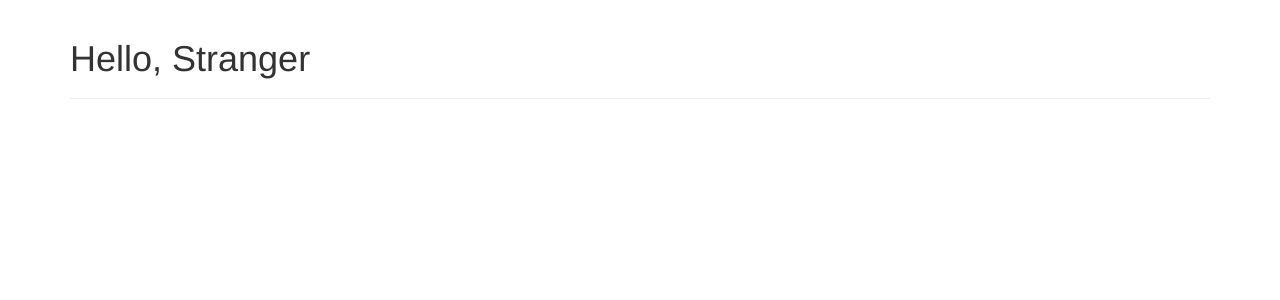
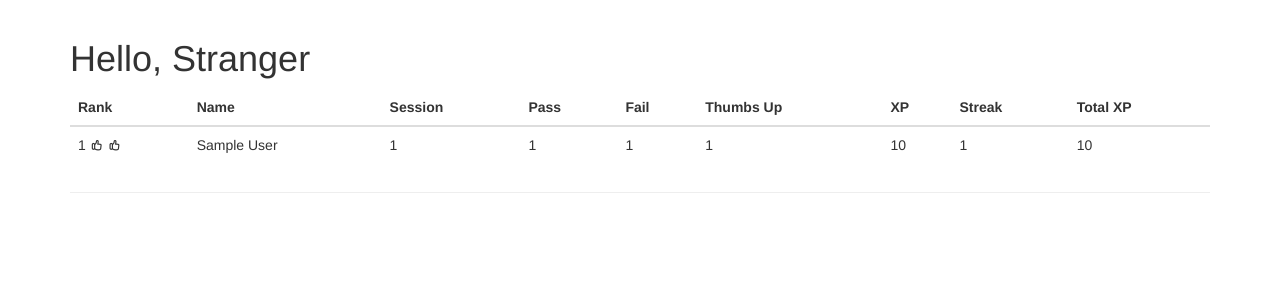
Before and after one commit to z5tron/hanzi, a Flask app: page / in a window 1280 px wide. Shown: the part 51-351 px from the top of the page. Run offline with Flask 2, Linux system fonts and the light colour scheme; tables that the repository leaves empty hold one stand-in row (values such as "Sample post"); some libraries are stand-ins or nearby versions.

Commit message:
improve ranks

```diff
--- a/qiangzhi/app/main/views.py
+++ b/qiangzhi/app/main/views.py
@@ -12,35 +12,22 @@ from ..models import User, Progress, Word, Score
 
 from sqlalchemy.sql import func
 
-def get_user_progress(userid, tz_offset=240):
-    loc_t = datetime.utcnow() - timedelta(minutes=tz_offset)
-    utc_cutoff = datetime.utcnow() - timedelta(hours=loc_t.hour,
-                                               minutes=loc_t.minute)
-    words = {}
-    total_points, today_points = 0, 0
-    for w in Progress.query.filter_by(user_id=userid).order_by(Progress.study_date.desc()).all():
-        if w.word_id not in words:
-            words[w.word_id] = {
-                'word': w.word, 'book': w.book, 'chapter': w.chapter,
-                'trial': w.trial,
-                'study_date': w.study_date.strftime("%Y-%m-%dT%H:%M:%S.%f%z"),
-                'word_id': w.word_id, 'total_points': w.total_points,
-                'score': 0, 'user_id': w.user_id}
-            total_points += w.total_points if w.total_points < 5000 else 0
-        if w.study_date > utc_cutoff:
-            words[w.word_id]['score'] += w.points
-            today_points += w.points
-    return { 'total_points': total_points, 'today_points': today_points}
-
-
-@main.route('/secret')
-@login_required
-def secret():
-    return "Only authenticated users are allowed!"
 
 @main.route('/')
 def index():
-    return render_template("index.html")
+    users = []
+    for u in User.query.all():
+        s = Score.query.filter_by(study_y4md=u.session_date).first()
+        users.append({
+            'name': u.name, 'tot_xpoints': u.tot_xpoints,
+            'streak': u.streak, 'session_date': u.session_date,
+            'num_pass': 0 if not s else s.num_pass,
+            'num_fail': 0 if not s else s.num_fail,
+            'num_thumb_up': 0 if not s else s.num_thumb_up,
+            'cur_xpoints': 0 if not s else s.xpoints,
+        })
+    users = sorted(users, key=lambda x: (x['session_date'], x['cur_xpoints']), reverse=True)
+    return render_template("index.html", users=users)
 
 @main.route('/import-book')
 @login_required
--- a/qiangzhi/app/templates/base.html
+++ b/qiangzhi/app/templates/base.html
@@ -21,7 +21,7 @@
 	<span class="icon-bar"></span>
 	<span class="icon-bar"></span>
       </button>
-      <a class="navbar-brand" href="#">Hanzi</a>
+      <a class="navbar-brand" href="/">Hanzi</a>
     </div>
     <div id="navbar" class="navbar-collapse collapse">
       {% if current_user.is_authenticated %}
--- a/qiangzhi/app/templates/index.html
+++ b/qiangzhi/app/templates/index.html
@@ -6,5 +6,39 @@
   <h1>Hello, {% if current_user.is_authenticated %}{{ current_user.username }}{% else %}Stranger{% endif %}</h1>
   {% if current_user.is_authenticated %}
   {% endif %}
+  <table class="table table-hover">
+    <thead>
+      <tr>
+	<th>Rank</th>
+        <th>Name</th>
+	<th>Session</th>
+	<th>Pass</th>
+	<th>Fail</th>
+	<th>Thumbs Up</th>
+        <th>XP</th>
+        <th>Streak</th>
+        <th>Total XP</th>
+      </tr>
+    </thead>
+
+    <tbody>
+    {% for u in users %}
+      <tr>
+	<td>{{ loop.index }}
+          {% if loop.index <= 1 %}<i class="typcn typcn-thumbs-up"></i>{% endif %}
+          {% if loop.index <= 2 %}<i class="typcn typcn-thumbs-up"></i>{% endif %}
+        </td>
+        <td>{{ u.name }}</td>
+	<td>{{ u.session_date }}</td>
+	<td>{{ u.num_pass }}</td>
+	<td>{{ u.num_fail }}</td>
+	<td>{{ u.num_thumb_up }}</td>
+        <td>{{ u.cur_xpoints }}</td>
+        <td>{{ u.streak }}</td>
+        <td>{{ u.tot_xpoints }}</td>
+      </tr>
+    {% endfor %}
+    </tbody>
+  </table>
 </div>
 {% endblock %}
```
Also changed, not shown: qiangzhi/app/templates/words.html (+10 -0 lines).
